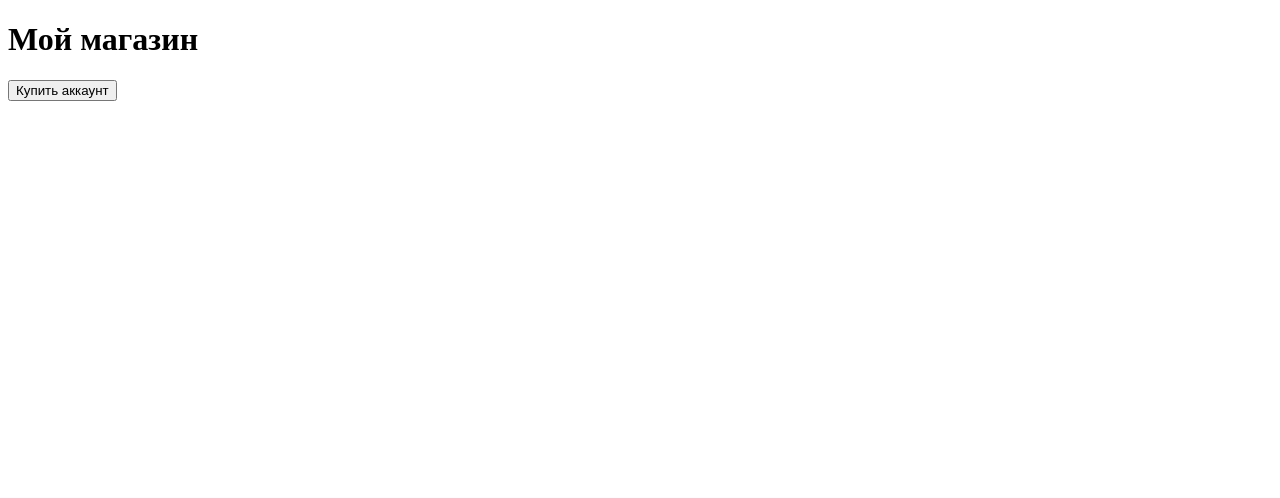
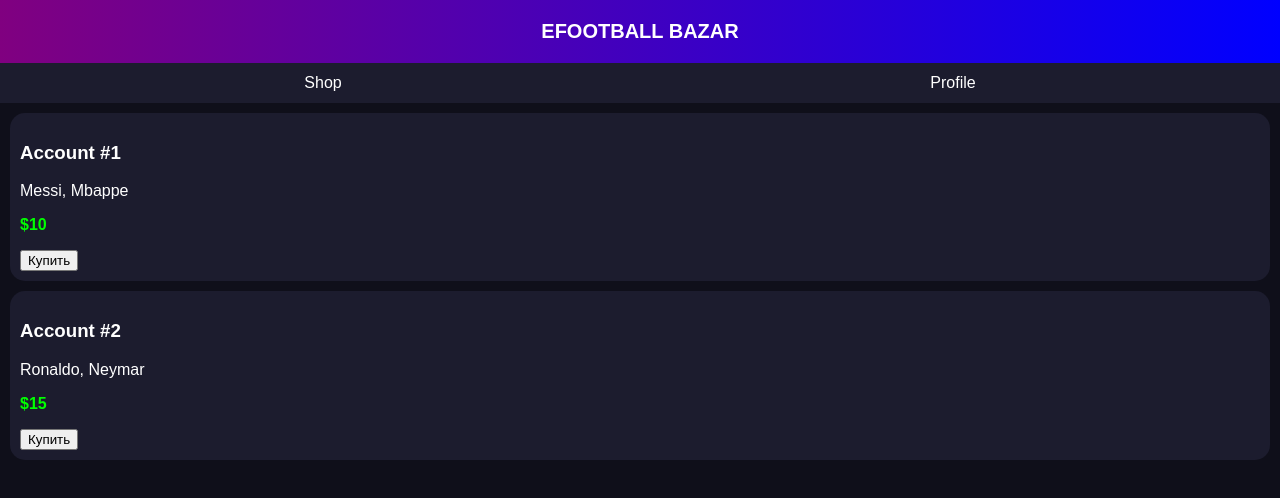
Before and after one commit to ev1chekviniacc-jpg/Ev1chekAccBot, a plain HTML site: page index.html in a window 1280 px wide. Drawn offline with Linux system fonts and the light colour scheme.

Commit message:
Add files via upload

```diff
--- a/index.html
+++ b/index.html
@@ -1,11 +1,84 @@
 <!DOCTYPE html>
 <html>
 <head>
-  <meta charset="UTF-8">
-  <title>My Bot App</title>
+<meta charset="UTF-8">
+<title>Market</title>
+<style>
+body {
+  margin: 0;
+  font-family: Arial;
+  background: #0f0f1a;
+  color: white;
+}
+
+.header {
+  background: linear-gradient(90deg, purple, blue);
+  padding: 20px;
+  text-align: center;
+  font-size: 20px;
+  font-weight: bold;
+}
+
+.menu {
+  display: flex;
+  justify-content: space-around;
+  background: #1c1c2e;
+  padding: 10px;
+}
+
+.menu button {
+  background: none;
+  border: none;
+  color: white;
+  font-size: 16px;
+}
+
+.cards {
+  padding: 10px;
+}
+
+.card {
+  background: #1c1c2e;
+  border-radius: 15px;
+  padding: 10px;
+  margin-bottom: 10px;
+}
+
+.price {
+  color: lime;
+  font-weight: bold;
+}
+</style>
 </head>
+
 <body>
-  <h1>Мой магазин</h1>
-  <button>Купить аккаунт</button>
+
+<div class="header">
+  EFOOTBALL BAZAR
+</div>
+
+<div class="menu">
+  <button>Shop</button>
+  <button>Profile</button>
+</div>
+
+<div class="cards">
+
+  <div class="card">
+    <h3>Account #1</h3>
+    <p>Messi, Mbappe</p>
+    <p class="price">$10</p>
+    <button>Купить</button>
+  </div>
+
+  <div class="card">
+    <h3>Account #2</h3>
+    <p>Ronaldo, Neymar</p>
+    <p class="price">$15</p>
+    <button>Купить</button>
+  </div>
+
+</div>
+
 </body>
 </html>
```
